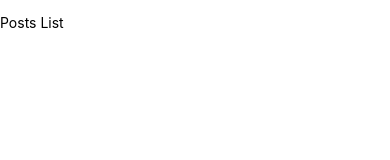
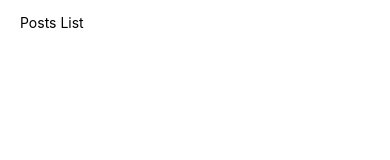
Before and after one commit to Franson33/MyBlogApp, a React Native app: screen / in a window 390 px wide. Shown: the top 160 px of the page. Built offline with nearby package versions, Linux system fonts and the light colour scheme.

Commit message:
Add passProps and options to pressHandler function.

```diff
--- /dev/null
+++ b/src/navigation.ts
@@ -0,0 +1,16 @@
+import {Navigation} from 'react-native-navigation';
+
+export const pushToScreen = (
+  id: string,
+  screen: string,
+  passProps?: any,
+  options?: any,
+): void => {
+  Navigation.push(id, {
+    component: {
+      name: screen,
+      passProps: passProps,
+      options: options,
+    },
+  });
+};
--- a/src/screens/PostsList.tsx
+++ b/src/screens/PostsList.tsx
@@ -1,5 +1,5 @@
 import React from 'react';
-import {View, Text, StyleSheet, TouchableOpacity} from 'react-native';
+import {View, Text, StyleSheet} from 'react-native';
 import {pushToScreen} from '../navigation';
 
 interface PostsListPropsInterface {
@@ -7,22 +7,37 @@ interface PostsListPropsInterface {
 }
 
 const PostsList = ({componentId}: PostsListPropsInterface): JSX.Element => {
-  const buttonHandler = (): void => pushToScreen(componentId, 'ViewPost');
+  const buttonHandler = (): void =>
+    pushToScreen(
+      componentId,
+      'ViewPost',
+      {
+        somePropsToPass: 'Message',
+      },
+      {
+        topBar: {
+          title: {
+            text: 'Post1',
+          },
+        },
+      },
+    );
 
   return (
-    <View>
-      <TouchableOpacity onPress={buttonHandler} style={styles.button}>
-        <Text>Posts List</Text>
-      </TouchableOpacity>
+    <View style={styles.container}>
+      <Text style={styles.text} onPress={buttonHandler}>
+        Posts List
+      </Text>
     </View>
   );
 };
 
 const styles = StyleSheet.create({
-  button: {
-    width: '100%',
-    height: 45,
-    justifyContent: 'center',
+  container: {
+    paddingHorizontal: 20,
+  },
+  text: {
+    lineHeight: 45,
   },
 });
 
```
Also changed, not shown: src/screens/ViewPost.tsx (+20 -3 lines).
